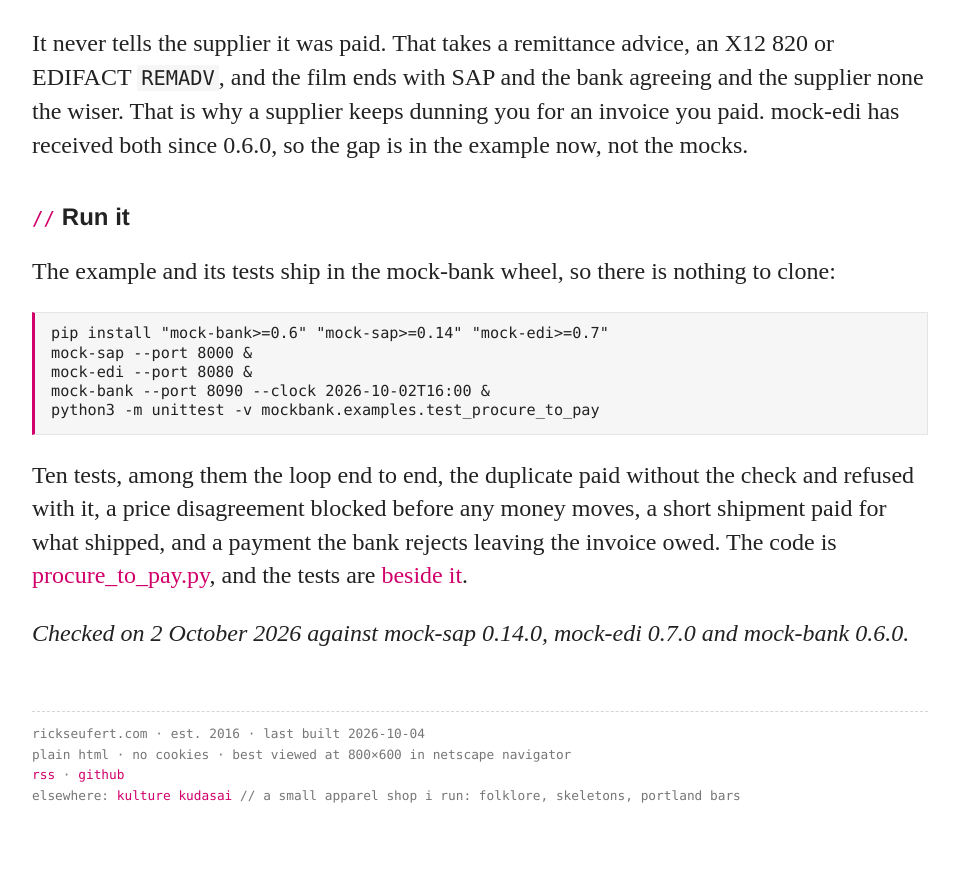
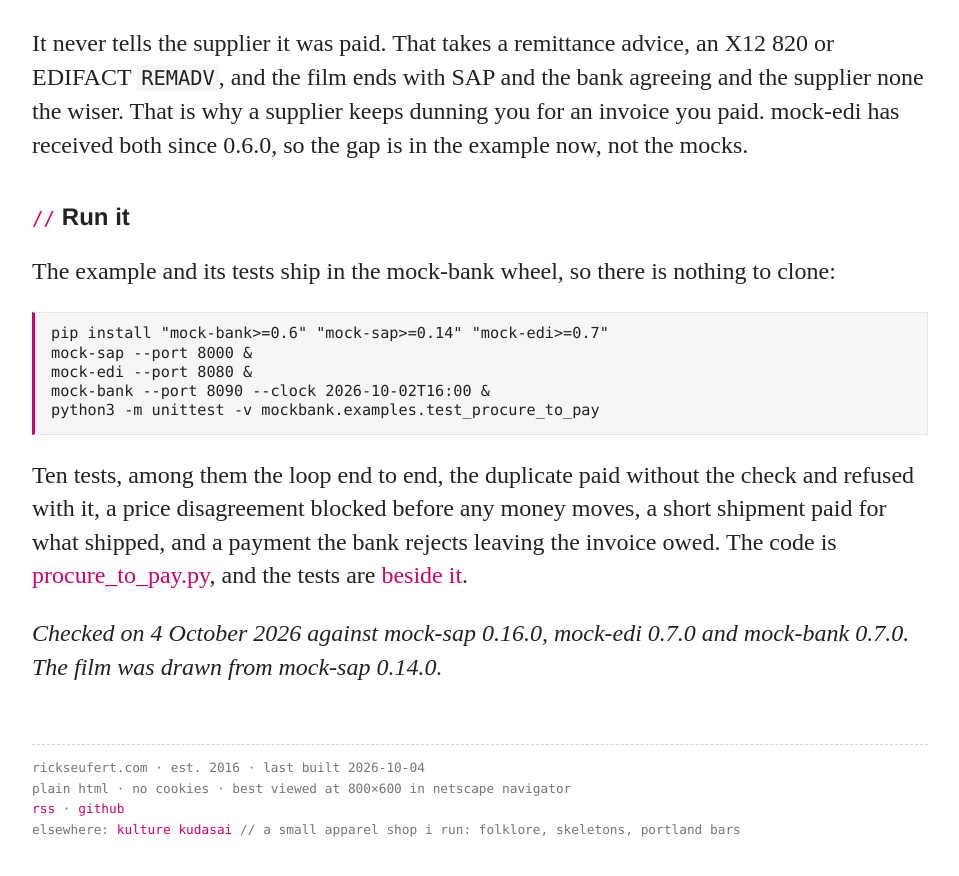
Before and after one commit to rseufert/rseufert.github.io, a Jekyll site: the page built from _posts/2026-10-02-one-purchase-across-three-mocks.md, in a window 1280 px wide and 900 px high, scrolled down 3109 px. Shown: the top 876 px of the window, without its empty margins (160-1119 px from the left). Built offline with Jekyll 4.4.1, drawn with Linux system fonts in a browser that asks for light colours.

Commit message:
Post: re-checked against mock-bank 0.7.0 and mock-sap 0.16.0
The install line in Run it now resolves to mock-sap 0.16.0, mock-edi
0.7.0 and mock-bank 0.7.0, and all ten tests pass against them. The
already_posted snippet still matches the shipped example. The film
was drawn from mock-sap 0.14.0, so the line says so.

Co-Authored-By: Claude Opus 5.5 <noreply@anthropic.com>
Claude-Session: https://claude.ai/code/session_015RDTBgG3oYVSZTAaz1gNwq

```diff
--- a/_posts/2026-10-02-one-purchase-across-three-mocks.md
+++ b/_posts/2026-10-02-one-purchase-across-three-mocks.md
@@ -85,6 +85,6 @@ python3 -m unittest -v mockbank.examples.test_procure_to_pay
 
 Ten tests, among them the loop end to end, the duplicate paid without the check and refused with it, a price disagreement blocked before any money moves, a short shipment paid for what shipped, and a payment the bank rejects leaving the invoice owed. The code is [procure_to_pay.py](https://github.com/rseufert/mock-bank/blob/main/examples/procure_to_pay.py), and the tests are [beside it](https://github.com/rseufert/mock-bank/blob/main/examples/test_procure_to_pay.py).
 
-*Checked on 2 October 2026 against mock-sap 0.14.0, mock-edi 0.7.0 and mock-bank 0.6.0.*
+*Checked on 4 October 2026 against mock-sap 0.16.0, mock-edi 0.7.0 and mock-bank 0.7.0. The film was drawn from mock-sap 0.14.0.*
 
 <script src="/js/films.js" defer></script>
```
